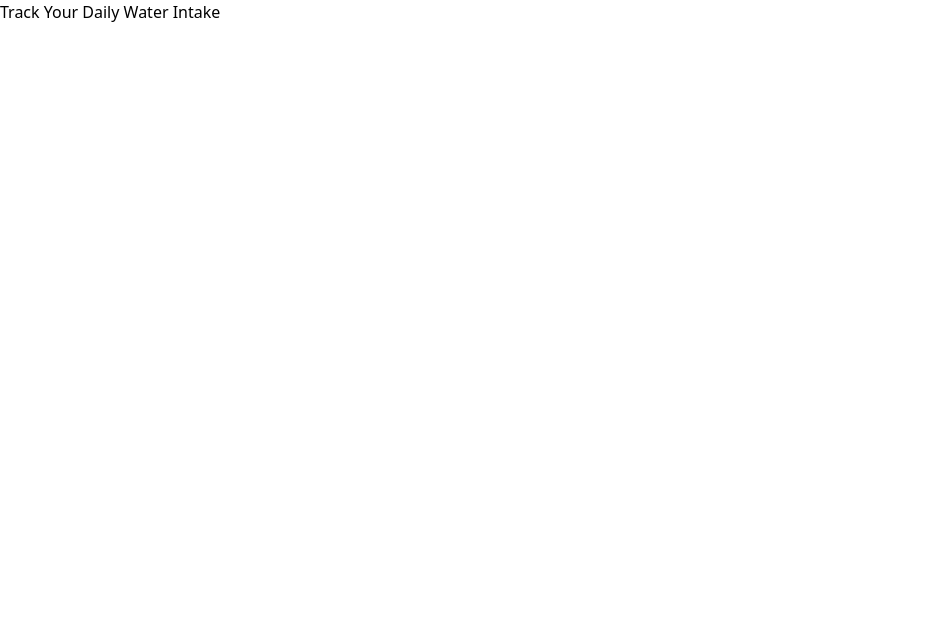
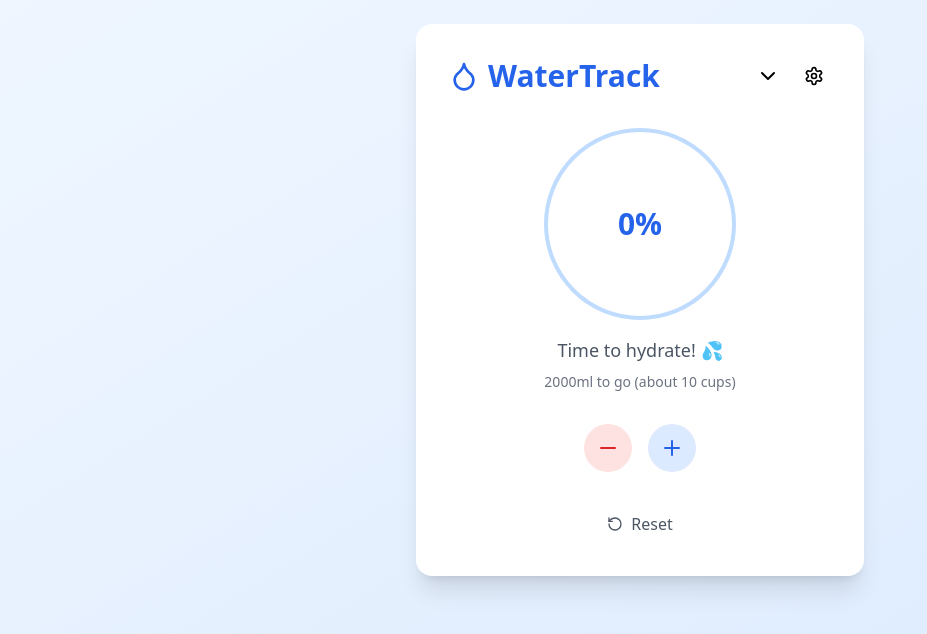
Before and after one commit to lobste/Online-Water-Tracker, a React (Vite) app in the folder project/: page / in a window 1280 px wide. Shown: the top 634 px of the page, without its empty margins (0-927 px from the left). Built offline with nearby package versions, Linux system fonts and the light colour scheme.

Commit message:
Update App.tsx
return silindi siteyi bozdu

```diff
--- a/project/src/App.tsx
+++ b/project/src/App.tsx
@@ -26,18 +26,7 @@ function App() {
     sound: notificationSound,
   });
 
-  return (
-    <div>
-      {/* Helmet burada kullanılır */}
-      <Helmet>
-        <title>WaterTrack - Track Your Daily Water Intake</title>
-        <meta name="description" content="Easily track your daily water intake and stay hydrated with our online water tracker. Set hydration goals and monitor your progress with WaterTrack." />
-        <meta name="keywords" content="water tracker, hydration tracker, daily water intake, stay hydrated" />
-      </Helmet>
 
-      <h1>Track Your Daily Water Intake</h1>
-      </div>
-  );
 
   const progress = (waterAmount / dailyGoal) * 100;
   const remainingMl = dailyGoal - waterAmount;
```
